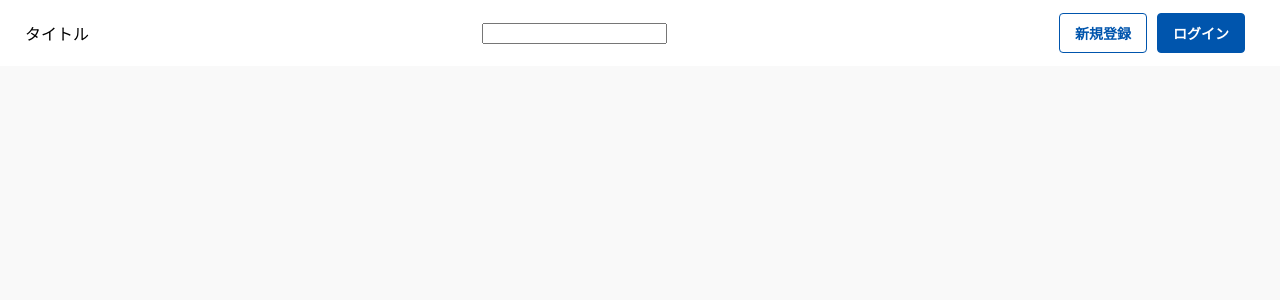
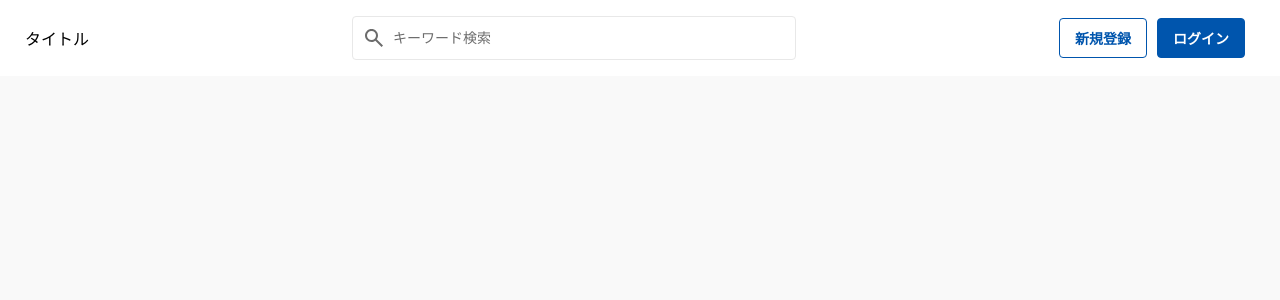
Before and after one commit to daichi0918/blue-log, a Next.js app in the folder frontend/: page / in a window 1280 px wide. Shown: the top 300 px of the page. Built offline with nearby package versions, Linux system fonts and the light colour scheme.

Commit message:
header仮実装

```diff
--- a/frontend/src/components/templates/HomeTemplate/index.tsx
+++ b/frontend/src/components/templates/HomeTemplate/index.tsx
@@ -9,14 +9,14 @@ export const HomeTemplate = () => {
         <div>
           <p>タイトル</p>
         </div>
-        <div>
-          <input />
+        <div className={style.inputContainer}>
+          <input className={style.input} placeholder={"キーワード検索"} />
         </div>
         <div>
-          <button className={`${style.button} ${style.button_signup}`}>
+          <button className={`${style.button} ${style.buttonSignup}`}>
             新規登録
           </button>
-          <button className={`${style.button} ${style.button_signin}`}>
+          <button className={`${style.button} ${style.buttonSignin}`}>
             ログイン
           </button>
         </div>
--- a/frontend/src/components/templates/HomeTemplate/styles.module.css
+++ b/frontend/src/components/templates/HomeTemplate/styles.module.css
@@ -4,13 +4,45 @@
   align-items: center;
   background: #fff;
   color: #000;
-  padding: 5px 25px;
+  padding: 10px 25px;
 }
 
 .header div:nth-child(2) {
   margin: 0 auto;
 }
 
+/* 検索 */
+.inputContainer {
+  position: relative;
+}
+.inputContainer::before {
+  content: "";
+  position: absolute;
+  left: 10px;
+  top: 50%;
+  transform: translateY(-50%);
+  width: 24px;
+  height: 24px;
+  background-image: url("../../../img/icon.svg");
+  background-size: contain;
+  background-repeat: no-repeat;
+  pointer-events: none;
+}
+.input {
+  background: var(--gray_00);
+  border: 1px solid var(--gray_03);
+  min-width: 400px;
+  min-height: 40px;
+  border-radius: 4px;
+  padding-left: 40px;
+}
+
+.input::placeholder {
+  font-size: 14px;
+  color: var(--gray_05);
+}
+
+/* ボタン */
 .header .button {
   font-size: 14px;
   font-weight: bold;
@@ -26,20 +58,20 @@
   cursor: pointer;
 }
 
-.button_signup {
+.buttonSignup {
   color: var(--blue_04);
   background: var(--gray_00);
 }
 
-.button_signup:hover {
+.buttonSignup:hover {
   background: var(--gray_01);
 }
 
-.button_signin {
+.buttonSignin {
   color: var(--gray_00);
   background: var(--blue_04);
 }
 
-.button_signin:hover {
+.buttonSignin:hover {
   background: var(--blue_05);
 }
--- a/frontend/src/styles/globals.css
+++ b/frontend/src/styles/globals.css
@@ -59,6 +59,7 @@
 
 html {
   font-family: "Noto Sans JP", sans-serif;
+  color: #1a1a1a;
 }
 body {
   background: var(--gray_01);
```
Also changed, not shown: frontend/src/img/icon.svg (added).
